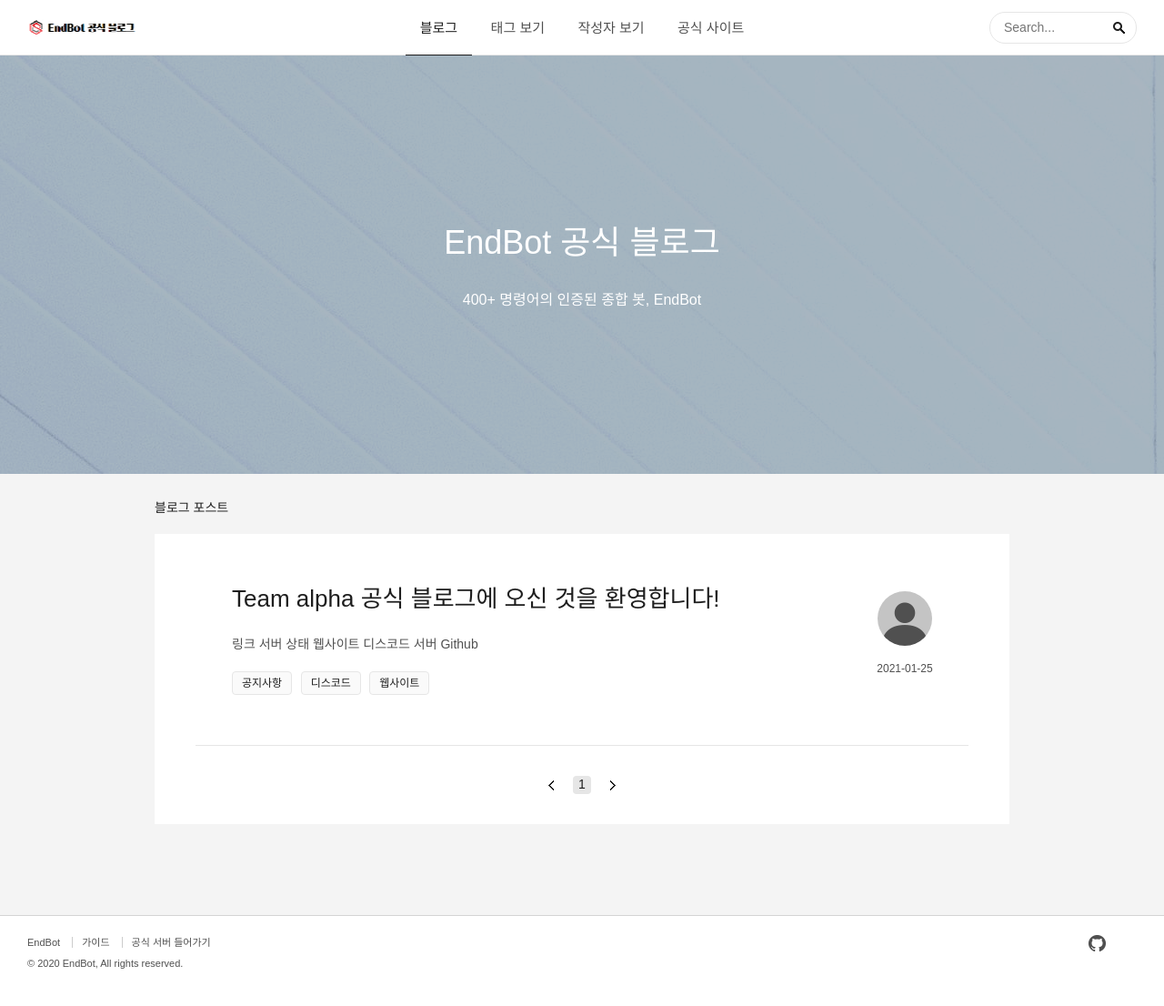
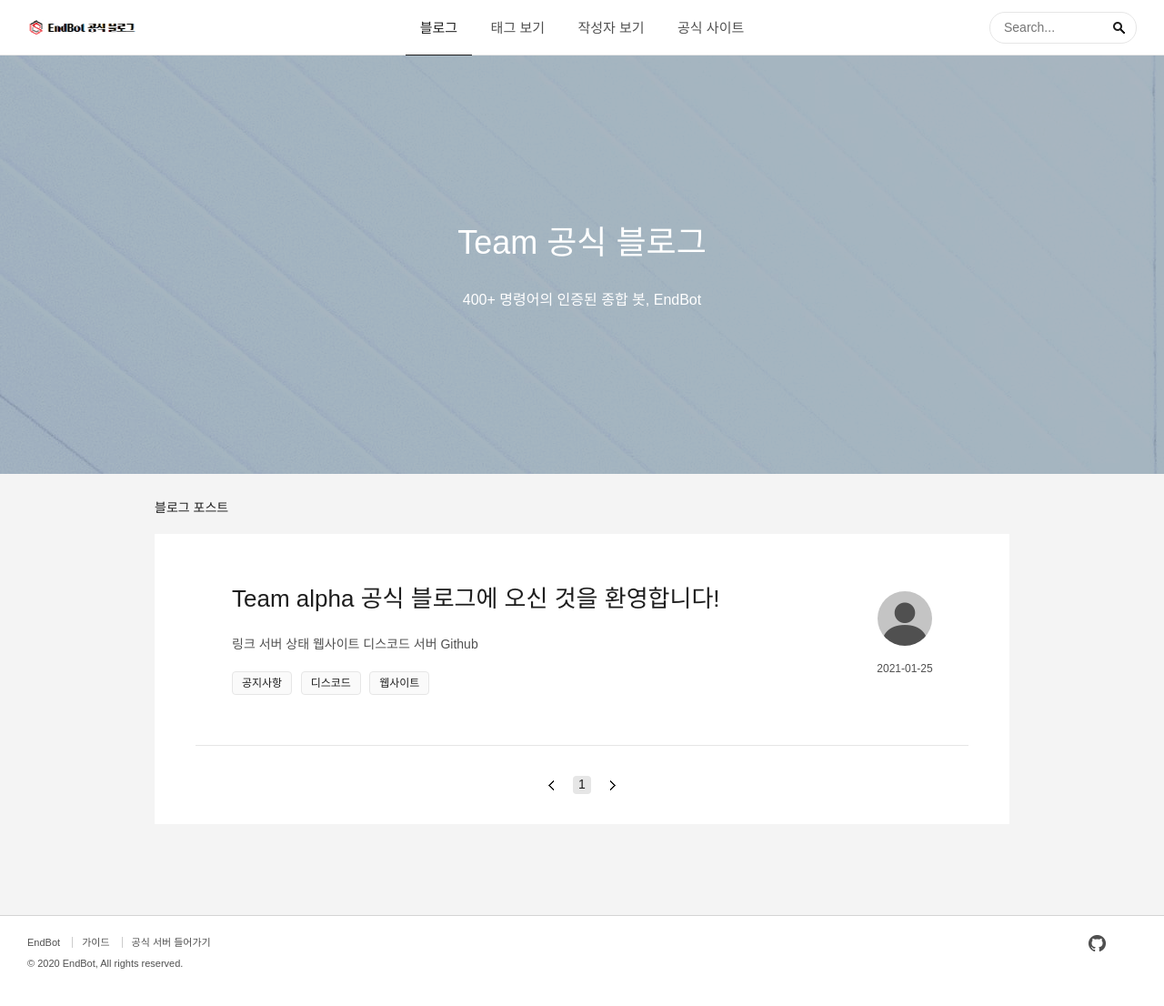
Before and after one commit to team-alpha-kr/Blog, a Jekyll site: the page built from index.html, in a window 1280 px wide. Shown: the whole page at 91% size. Built offline with Jekyll 4.4.1, drawn with Linux system fonts in a browser that asks for light colours; some web fonts are replaced; the list of posts is cut into pages by our own code; part of the change alters nothing that is shown.

Commit message:
Update _config.yml

```diff
--- a/_config.yml
+++ b/_config.yml
@@ -1,11 +1,11 @@
-title: EndBot 공식 블로그
-email: endbot4023@gmail.com
+title: Team 공식 블로그
+email: teamalpha2020kr@gmail.com
 description: 400+ 명령어의 인증된 종합 봇, EndBot
 baseurl: ''
-url: 'https://blog.ends.studio'
+url: 'https://blog.alphakr.xyz'
 timezone: Asia/Seoul
 
-repository: Tim232/blog.ends.studio
+repository: team-alpha-kr/team-alpha-kr.github.io
 
 permalink: /:year/:month/:day/:title/
 
@@ -53,13 +53,13 @@ image: '/assets/images/default_blog_cover.jpg'
 asset_url: /assets
 
 github_url:
-  username: Tim232
+  username: team-alpha-kr
 twitter:
   username: joonseongi
 
 # --- Comments --- #
 
 # To use Disqus comments, sign up to https://disqus.com and fill in your Disqus shortname (NOT the userid)
-disqus: "https-blog-ends-studio"
+disqus: "https-blog-alphakr-xyz"
 
 theme: jekyll-theme-cayman
```
